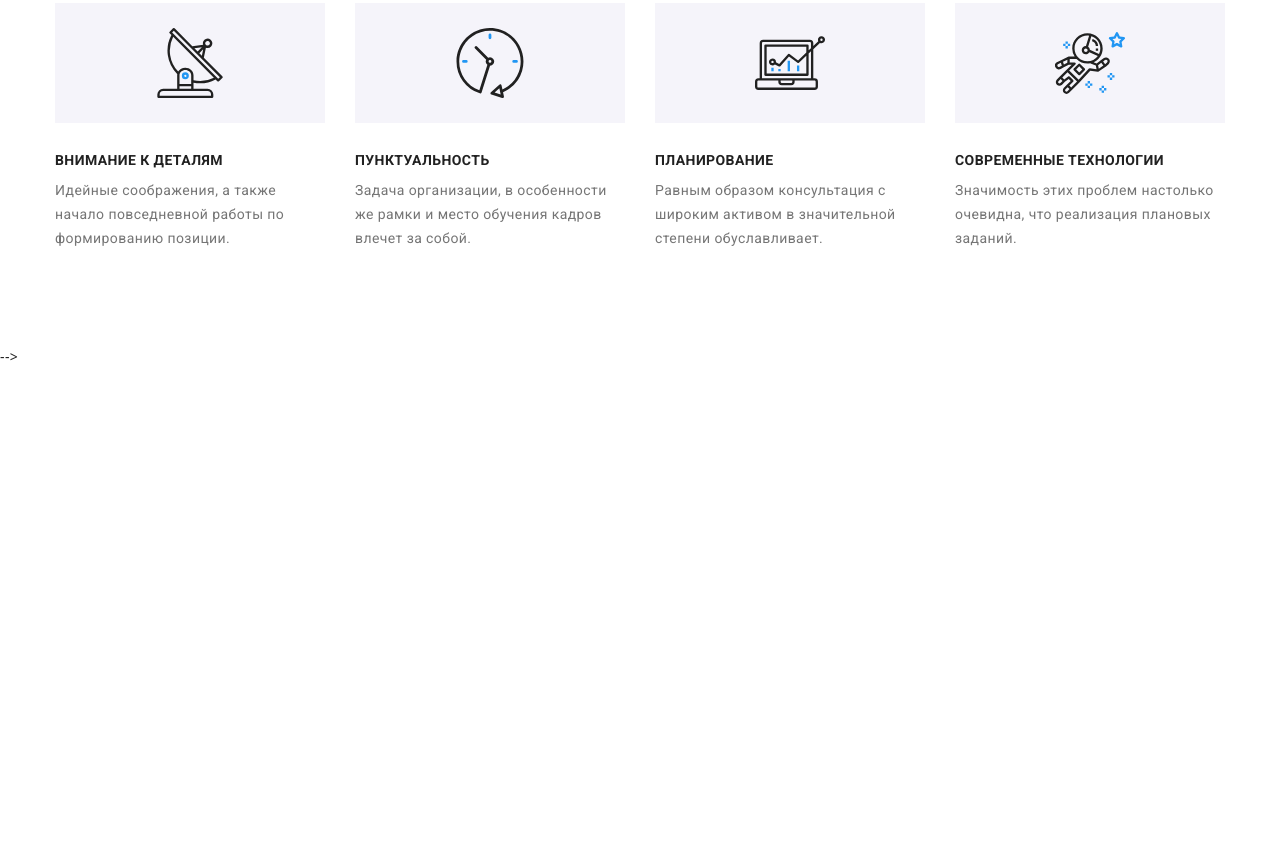
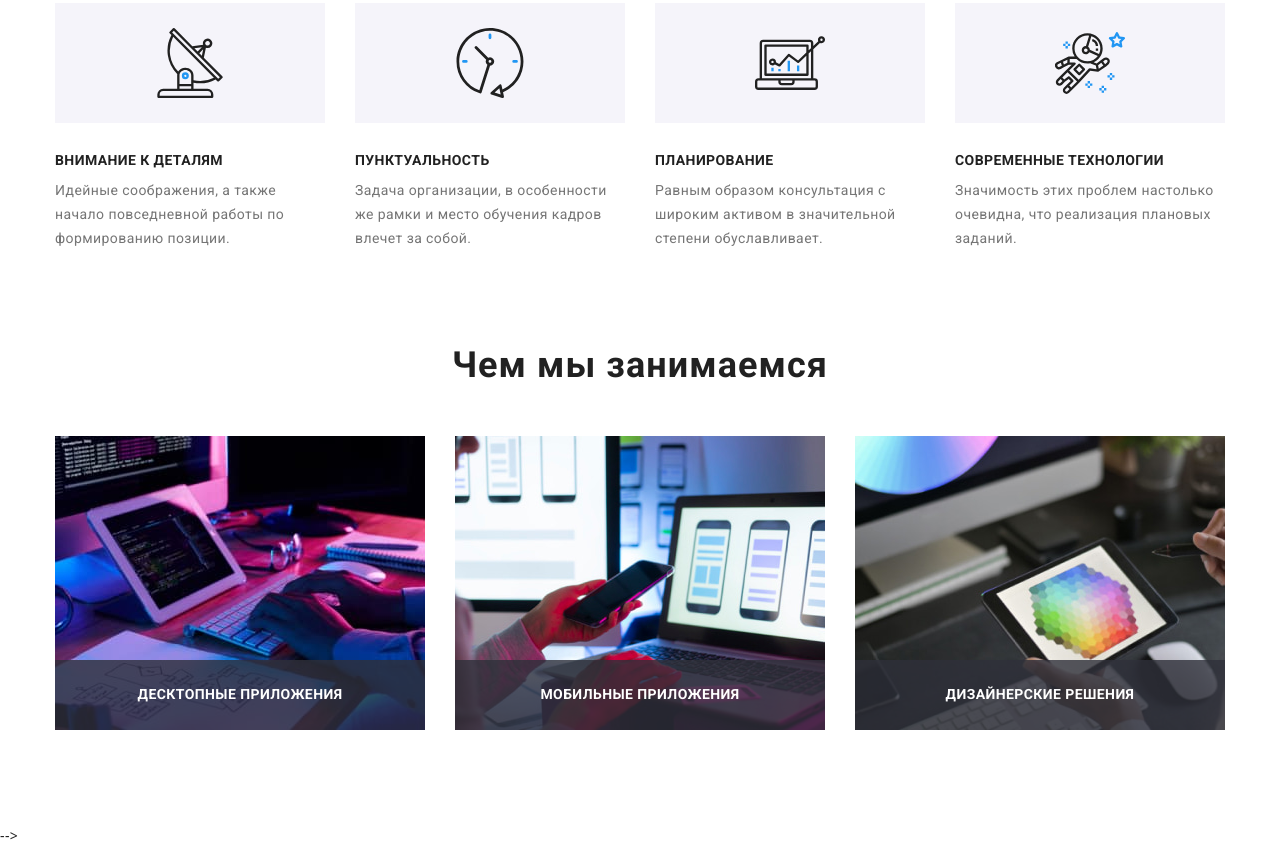
Before and after one commit to Irinka1010/goit-markup-hw-08, a plain HTML site: page index.html in a window 1280 px wide. Shown: the part 792-1640 px from the top of the page. Before the commit the page ends 1161 px from the top, so only its background shows below. Drawn offline with nearby package versions, Linux system fonts and the light colour scheme.

Commit message:
секція чем ми занімаемся

```diff
--- a/index.html
+++ b/index.html
@@ -145,7 +145,7 @@
         </div>
     </section>
     <!-- Чем мы занимаемся -->
-    <!-- <section class="section .section--no-padding-top">
+    <section class="section section--non section--no-padding-top">
         <div class="container">
         <h2 class="section__title">Чем мы занимаемся</h2>
         <ul class="occupation">
@@ -177,7 +177,7 @@
             </li>
         </ul>
         </div>
-    </section> -->
+    </section>
     <!-- Наша команда -->
     <!-- <section class="section section--other-background">
         <div class="container ">
--- a/sass/components/_occupation.scss
+++ b/sass/components/_occupation.scss
@@ -1,6 +1,12 @@
+.section--non{
+    @media screen and (max-width:1199px) {
+        display: none;
+    }
+}
 .occupation {
     display: flex;
     padding: 0px;
+
 }
 .occupation__thumb {
     position: relative;
```
Also changed, not shown: css/main.css, css/main.min.css, 2 other files.
